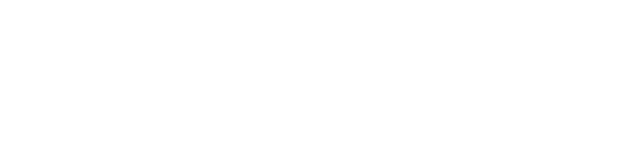
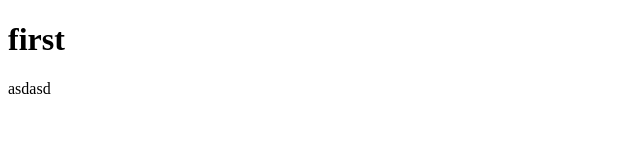
Before and after one commit to Joonsik-Choi/gitstudy05, a plain HTML site: page index.html in a window 1280 px wide. Shown: the whole page, without its empty margins (0-640 px from the left). Drawn offline with Linux system fonts and the light colour scheme.

Commit message:
Second Message Title
abcdefg

```diff
--- a/index.html
+++ b/index.html
@@ -6,6 +6,7 @@
     <title>Document</title>
 </head>
 <body>
-
+    <h1>first</h1>
+    asdasd
 </body>
 </html>
```
